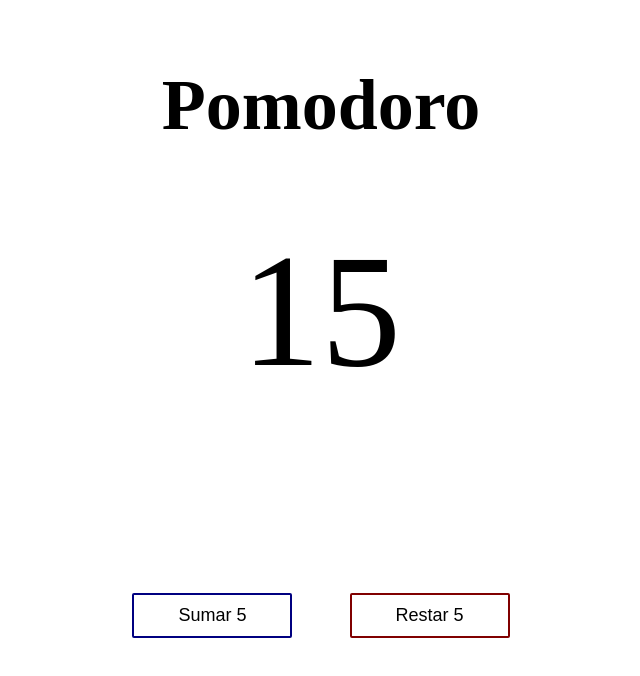
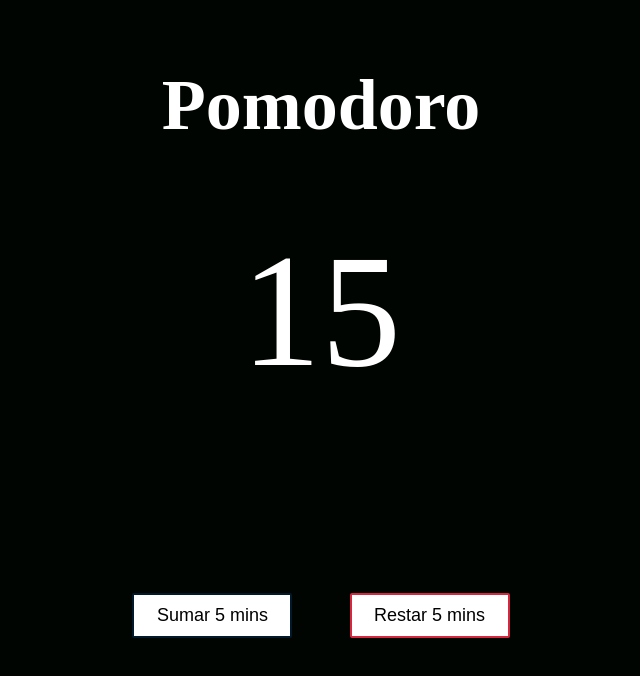
Before and after one commit to Yisuslalala/Pomodoro-app, a React (Create React App) app: page / in a window 1280 px wide. Shown: the top 676 px of the page, without its empty margins (319-959 px from the left). Built offline with nearby package versions, Linux system fonts and the light colour scheme.

Commit message:
Color palette was improved for pomodoro app

```diff
--- a/src/App.css
+++ b/src/App.css
@@ -1,3 +1,8 @@
+* {
+  background-color: #000501;
+  color: white;
+}
+
 .App {
   display: grid;
   place-items: center;
--- a/src/pages/Pomodoro.js
+++ b/src/pages/Pomodoro.js
@@ -19,10 +19,10 @@ function Pomodoro() {
         <p>{counter}</p>
         <div className="buttons">
           <button className="addBtn" onClick={AddCounter}>
-            Sumar 5
+            Sumar 5 mins
           </button>
           <button className="subBtn" onClick={SubCounter}>
-            Restar 5
+            Restar 5 mins
           </button>
         </div>
       </div>
--- a/src/styles/Pomodoro.css
+++ b/src/styles/Pomodoro.css
@@ -22,30 +22,29 @@
     height: fit-content;
     height: 45px;
     width: 160px;
-
     font-size: large;
 }
 
 .addBtn {
     background-color: white;
     color: black;
-    border: 2px solid rgb(0, 0, 128);
+    border: 2px solid #02182B;
     border-radius: 2px;
 }
 
 .addBtn:hover {
-        background-color: rgb(0, 0, 128);
-        color: white;
+    background-color: #02182B;
+    color: white;
 }
 
 .subBtn {
     background-color: white;
     color: black;
-    border: 2px solid rgb(128, 0, 0);
+    border: 2px solid #D7263D;
     border-radius: 2px;
 }
 
 .subBtn:hover {
-    background-color: rgb(128, 0, 0);
+    background-color: #D7263D;
     color: white;
 }
```
